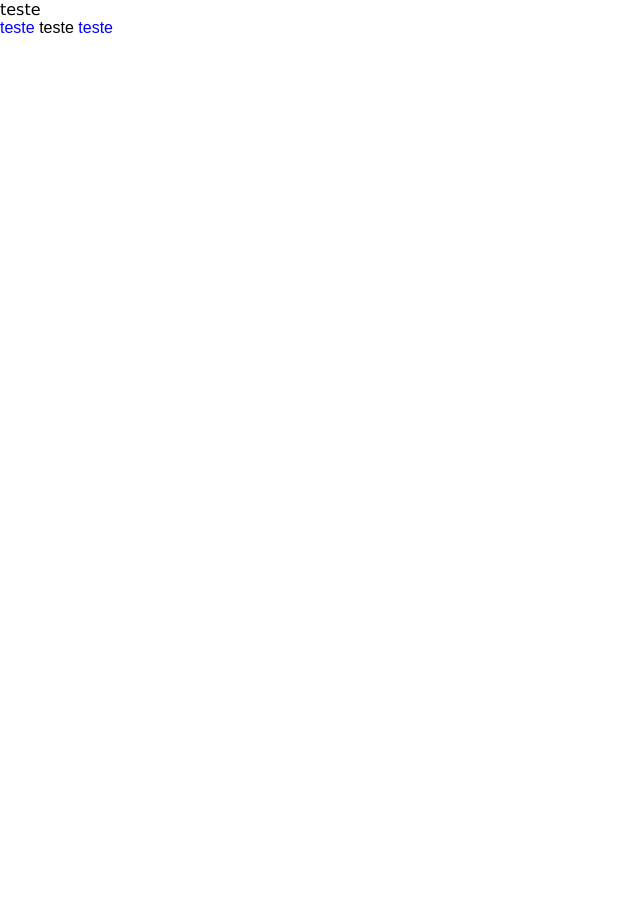
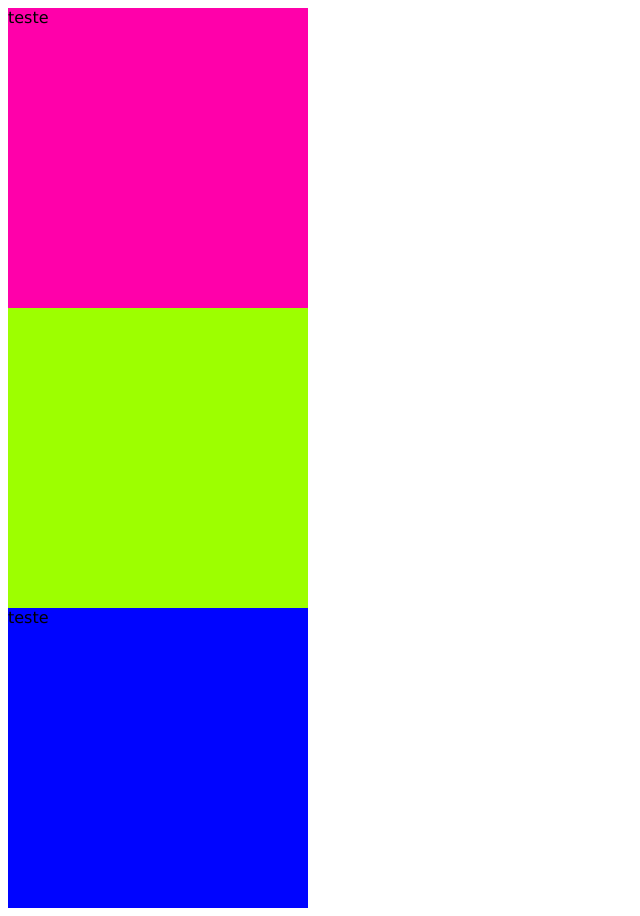
Before and after one commit to victordeoliveira2000/auladehtml, a plain HTML site: page index.html in a window 1280 px wide. Shown: the whole page, without its empty margins (0-640 px from the left). Before the commit the page ends 800 px from the top, so only its background shows below. Drawn offline with Linux system fonts and the light colour scheme.

Commit message:
Add files via upload

```diff
--- a/index.html
+++ b/index.html
@@ -8,13 +8,13 @@
 </head>
 <body class="container">
     <div class="d1">
-teste
+teste <img src="/" alt="">
     </div>
 
     <div class="d2">
-teste
+
     </div>
-teste
+
     <div class="d3">
 teste
     </div>
--- a/sty.css
+++ b/sty.css
@@ -1,27 +1,39 @@
 *{
-    margin: 0;
+    margin: 100;
     padding: 0%;
     box-sizing: border-box;
-    font-family: fantasy;
-    display:;
+    font-family:'Times New Roman', Times, serif;
+
 }
 
 .d1{
-    margin: 0;
-    padding: 0;
+    margin: 300;
+    padding: 300;
     box-sizing: border-box;
     font-family: 'Lucida Sans';
+    background-color: rgb(255, 0, 170);
+    width: 300px;
+    height: 300px;
+
 }
 .d2{
+
+    margin: 300;
+    padding: 300;
+    box-sizing: border-box;
+    font-family: 'Lucida Sans';
+    background-color: rgb(157, 255, 0);
     width: 300px;
     height: 300px;
-    display: inline;
-    color: blue;
 }
 
 .d3{
+
+    margin: 300;
+    padding: 300;
+    box-sizing: border-box;
+    font-family: 'Lucida Sans';
+    background-color: rgb(0, 4, 255);
     width: 300px;
     height: 300px;
-    display: inline-block;
-    color: blue;
 }
```
